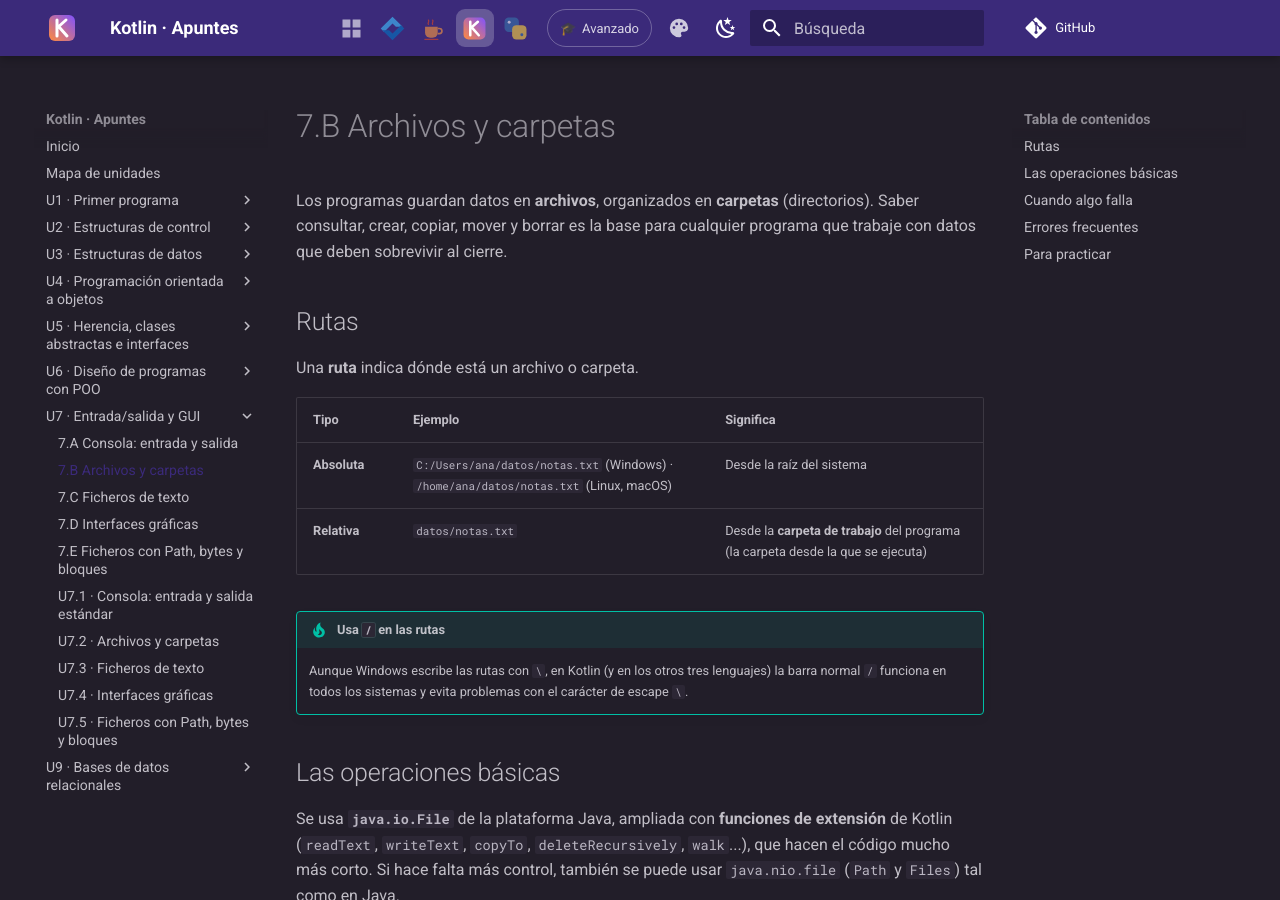
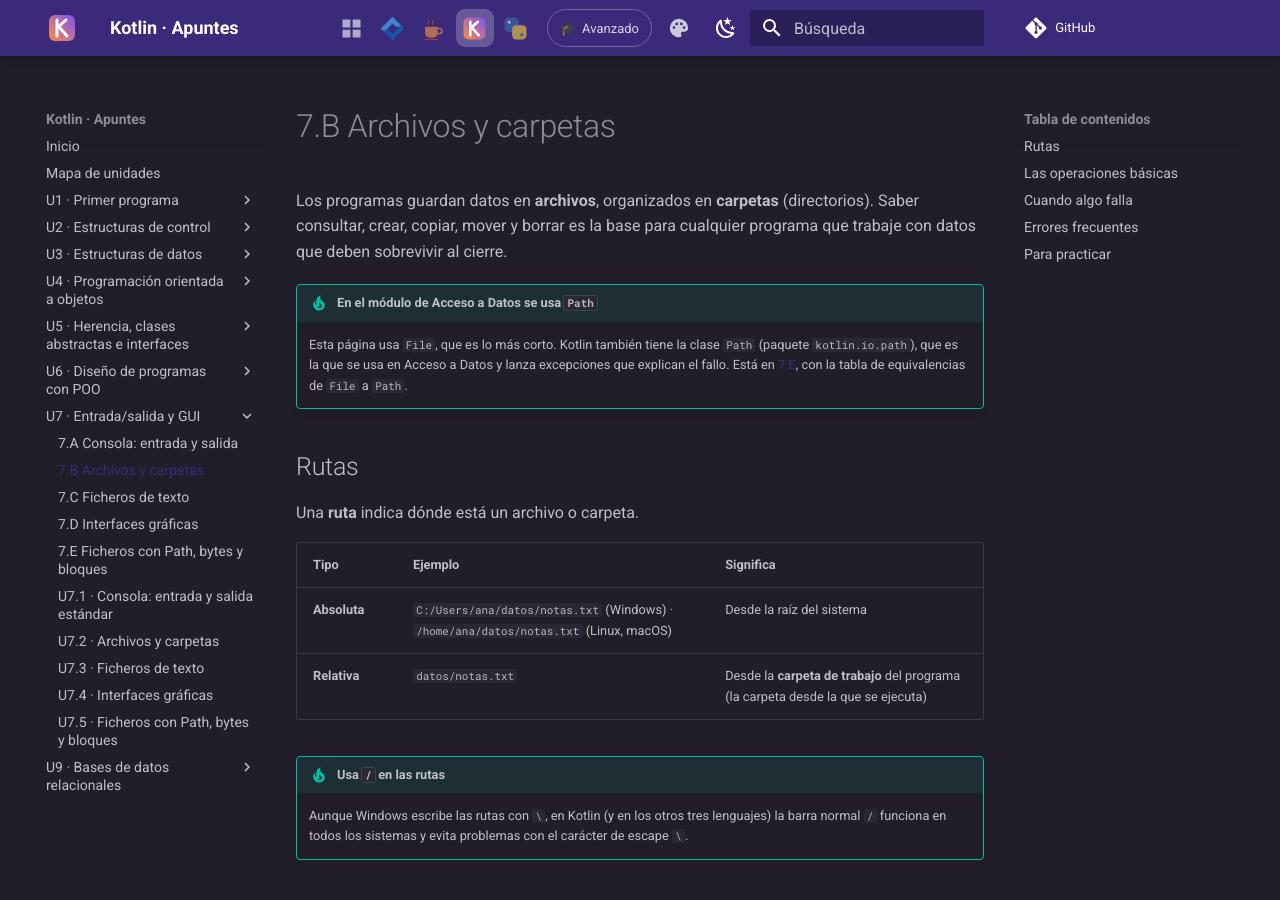
Before and after one commit to apuntes-dam/kotlin-apuntes, an MkDocs documentation site: the page built from docs/u07/t-archivos.md, in a window 1280 px wide and 900 px high. Built offline with MkDocs 1.6.1 and Material for MkDocs 9.7.7, drawn with Linux system fonts in a browser that asks for light colours; comment, search, counter and statistics services are not loaded.

Commit message:
Kotlin U7: 7.B, 7.C y las notas de 7.4 y 7.7 apuntan a Path y a la nueva 7.E
Co-Authored-By: Claude Sonnet 5.5 <noreply@anthropic.com>

```diff
--- a/docs/u07/t-archivos.md
+++ b/docs/u07/t-archivos.md
@@ -1,6 +1,9 @@
 # 7.B Archivos y carpetas
 
 Los programas guardan datos en **archivos**, organizados en **carpetas** (directorios). Saber consultar, crear, copiar, mover y borrar es la base para cualquier programa que trabaje con datos que deben sobrevivir al cierre.
+
+!!! tip "En el módulo de Acceso a Datos se usa `Path`"
+    Esta página usa `File`, que es lo más corto. Kotlin también tiene la clase `Path` (paquete `kotlin.io.path`), que es la que se usa en Acceso a Datos y lanza excepciones que explican el fallo. Está en [7.E](t-path.md), con la tabla de equivalencias de `File` a `Path`.
 
 ## Rutas
 
```
Also changed, not shown: docs/assets/soluciones.json (+1 -1 lines), docs/u07/archivos.md (+1 -1 lines), docs/u07/t-texto.md (+3 -0 lines), docs/u07/texto.md (+1 -1 lines).
